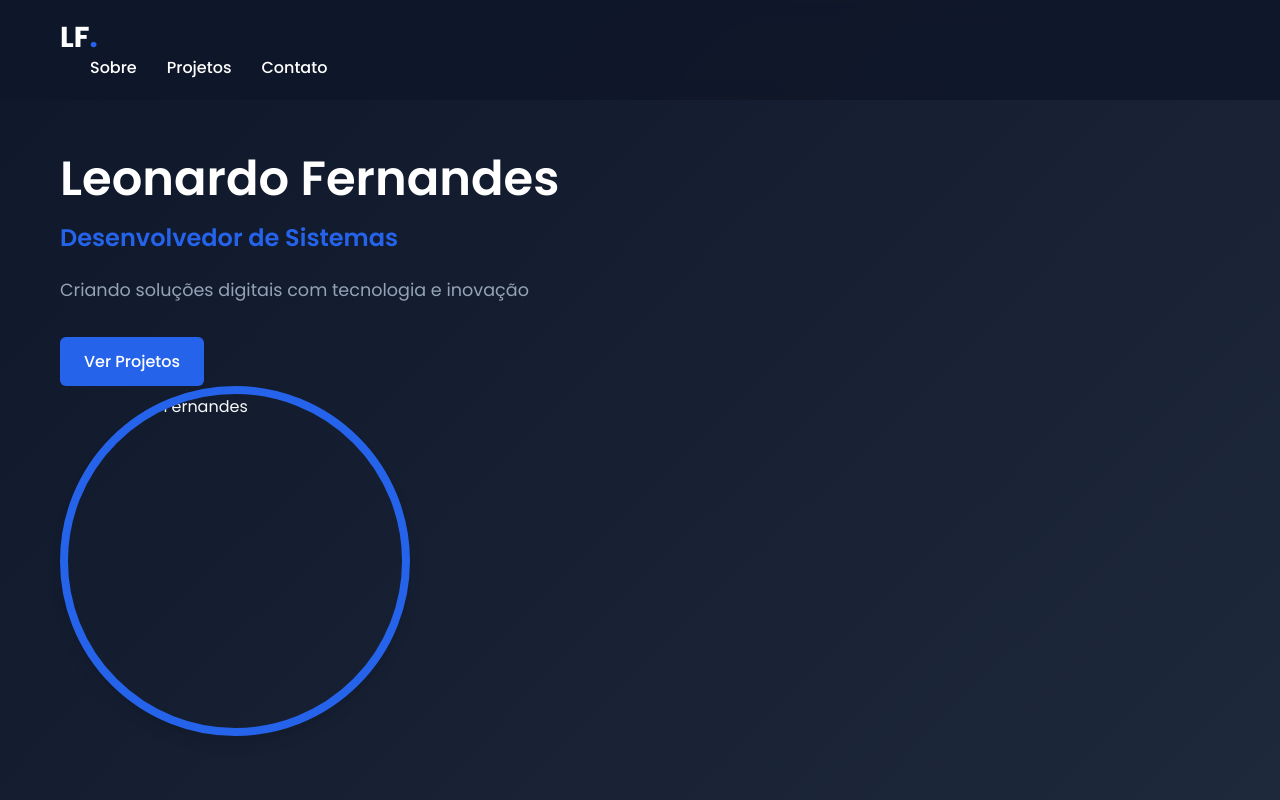
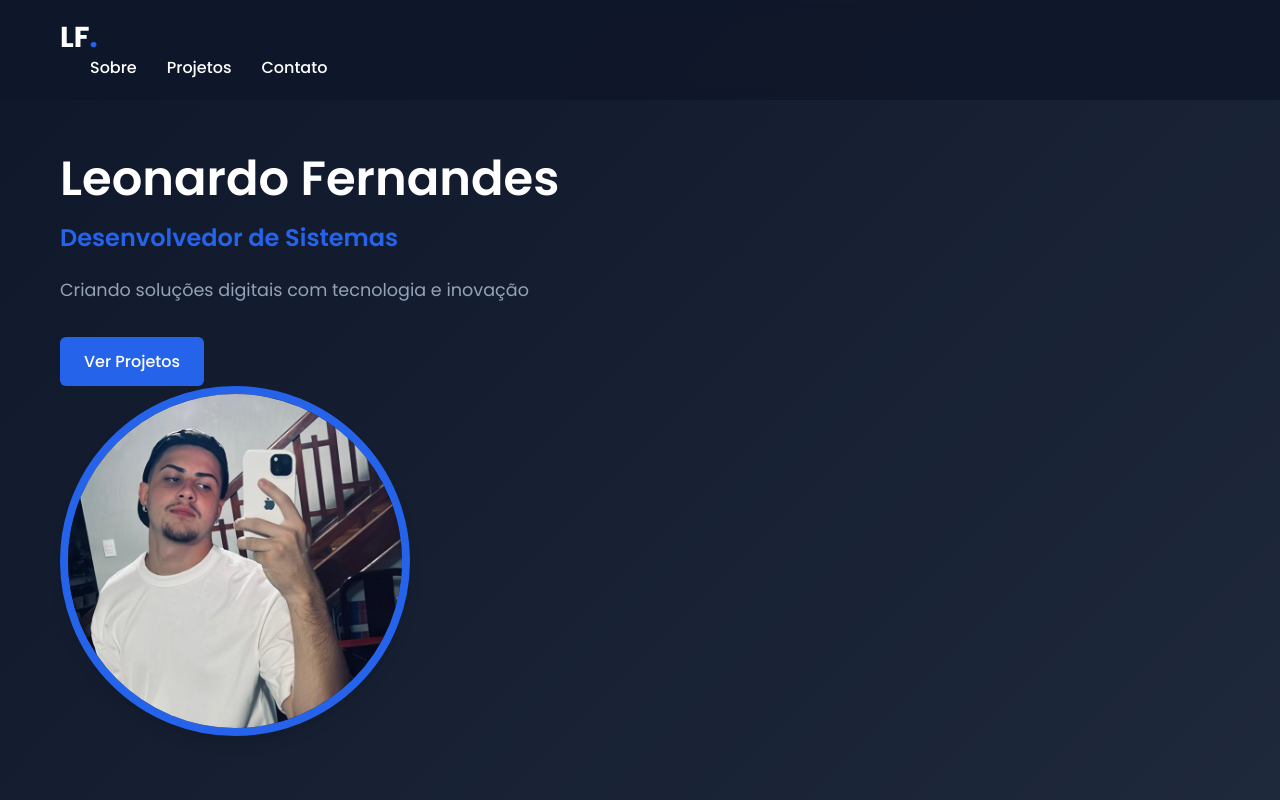
Before and after one commit to Leozin99/Portifolio, a plain HTML site: page index.html in a window 1280 px wide. Shown: the top 800 px of the page. Drawn offline with Linux system fonts and the light colour scheme; a script that the page names is missing.

Commit message:
Update index.html

```diff
--- a/index.html
+++ b/index.html
@@ -42,7 +42,7 @@
         </div>
         <div class="hero-image">
           <div class="image-wrapper">
-            <img src="/portifolio-leo/WhatsApp Image 2025-06-04 at 07.56.19.jpeg" alt="Leonardo Fernandes">
+            <img src="WhatsApp Image 2025-06-04 at 07.56.19.jpeg" alt="Leonardo Fernandes">
           </div>
         </div>
       </div>
```
